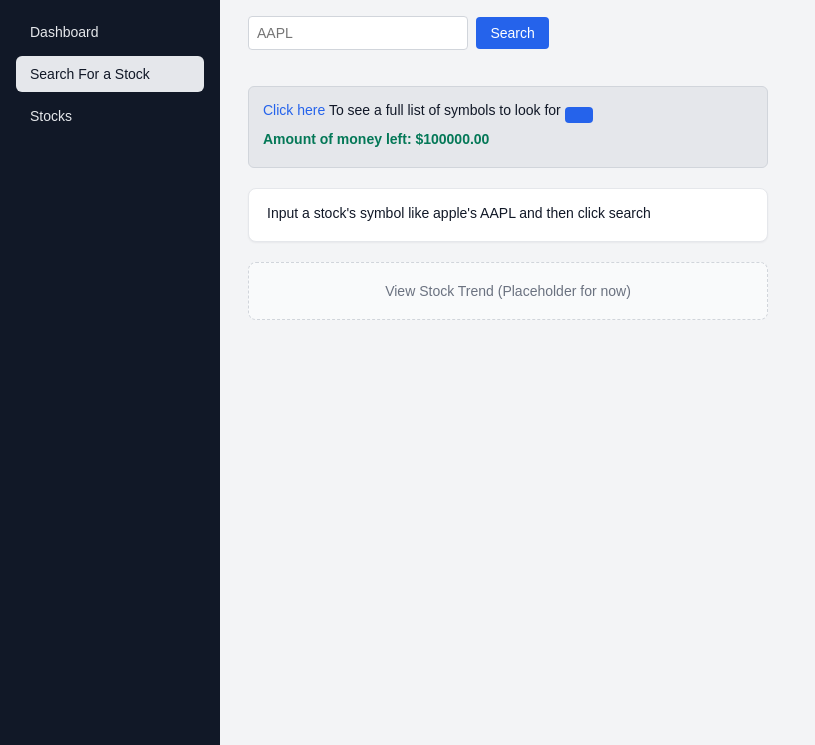
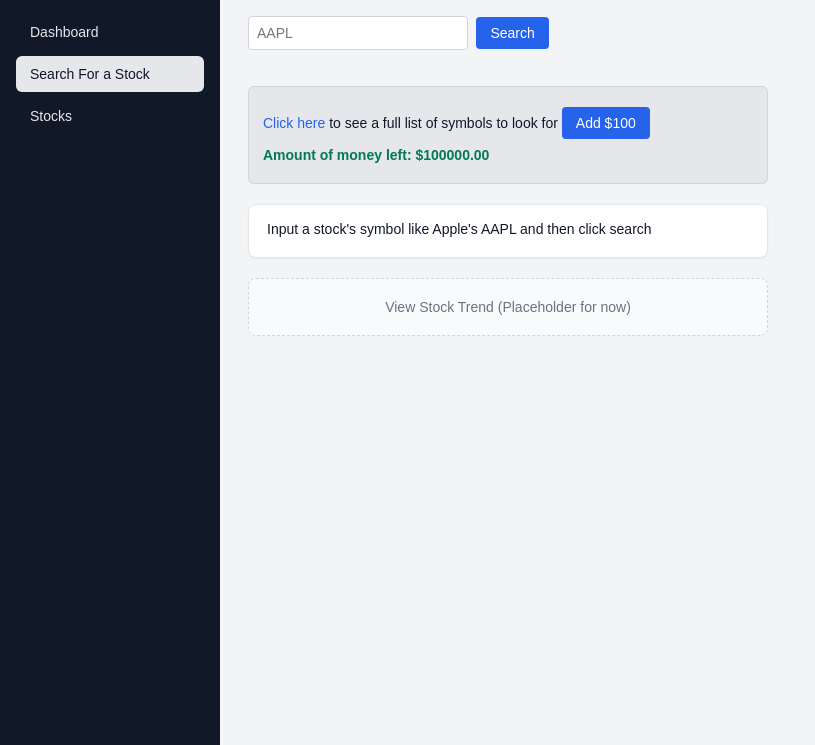
Before and after one commit to KrishaPatel11/STOCKMARKET, a plain HTML site: page search.html in a window 1280 px wide. Shown: the part 55-800 px from the top of the page, without its empty margins (0-815 px from the left). Drawn offline with Linux system fonts and the light colour scheme; no server answers.

Commit message:
Refactor search.html structure

```diff
--- a/search.html
+++ b/search.html
@@ -1,19 +1,14 @@
 <!DOCTYPE html>
 <html lang="en">
-    <script src="script.js"></script>
 <head>
     <meta name="viewport" content="width=device-width, initial-scale=1.0">
-        <title>
-            Search For a Stock
-        </title>
+    <title>Search For a Stock</title>
     <link rel="stylesheet" href="style.css">
 </head>
 <body>
 
     <div class="sidebar">
-            <h2 class="logo">
-                Stock Search
-            </h2>
+        <h2 class="logo">Stock Search</h2>
         <a href="index.html">Dashboard</a>
         <a href="search.html" class="active">Search For a Stock</a>
         <a href="watchlist.html">Stocks</a>
@@ -29,24 +24,26 @@
 
         <br>
 
-            <div class ="information-box">
-                <a href="https://stockanalysis.com/stocks/">Click here</a>
-                To see a full list of symbols to look for
-                <button onclick="gainMoney()"></button>
-                <p class="seeMoney" id="seeMoney">
-                    <script type="text/javascript">
-                        seeMoney();
-                    </script>
-                </p>
+        <div class="information-box">
+            <a href="https://stockanalysis.com/stocks/" target="_blank">Click here</a>
+            to see a full list of symbols to look for
+
+            <!-- optional: button to add fake cash for demo -->
+            <button onclick="gainMoney()">Add $100</button>
+
+            <p class="seeMoney" id="seeMoney"></p>
         </div>
 
         <div class="result-box" id="stockResult">
-                <p>Input a stock's symbol like apple's AAPL and then click search</p>
+            <p>Input a stock's symbol like Apple's AAPL and then click search</p>
         </div>
 
         <div class="chart-box">
             View Stock Trend (Placeholder for now)
         </div>
     </div>
+
+    <!-- Load JS LAST so DOM is ready -->
+    <script src="script.js"></script>
 </body>
 </html>
```
Lines whose indentation alone changed are shown as unchanged.
